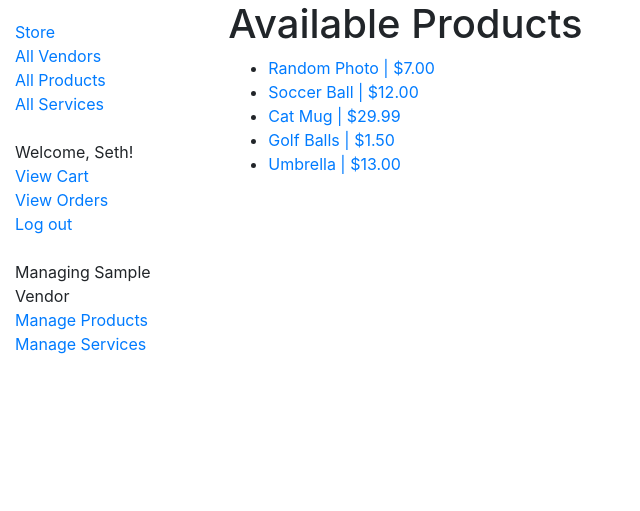
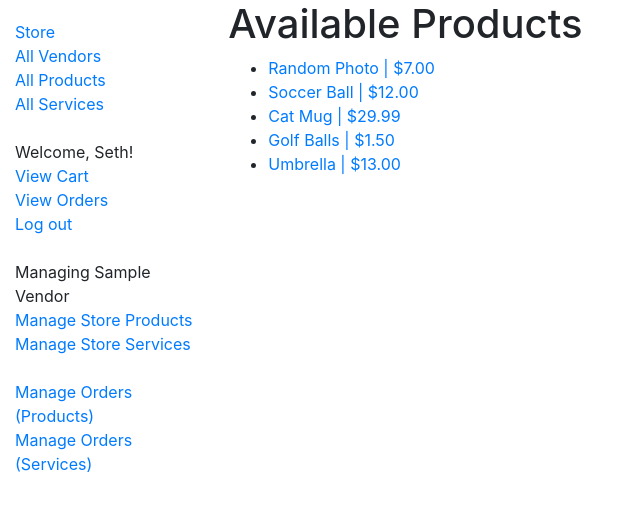
Before and after one commit to selunders/cs360_store, a Django app: page /store/products/ in a window 1280 px wide. Shown: the top 511 px of the page, without its empty margins (0-640 px from the left). Run offline with Django 4.2, Linux system fonts and the light colour scheme; a user stored in the database is signed in; data comes from the database, SQL or seed files in the repository.

Commit message:
Add views to manage ordered products/services

```diff
--- a/cs360store/storeApp/templates/base_generic.html
+++ b/cs360store/storeApp/templates/base_generic.html
@@ -31,8 +31,11 @@
           {% if perms.storeApp.can_set_active %}
           <br/>
             <li>Managing {{ user.vendor.vendor_name }}</li>
-            <li><a href="{% url 'manage-products' %}">Manage Products</a></li>
-            <li><a href="{% url 'manage-services' %}">Manage Services</a></li>
+            <li><a href="{% url 'manage-products' %}">Manage Store Products</a></li>
+            <li><a href="{% url 'manage-services' %}">Manage Store Services</a></li>
+            <br/>
+            <li><a href="{% url 'manage-product-orders' %}">Manage Orders (Products)</a></li>
+            <li><a href="{% url 'manage-service-orders' %}">Manage Orders (Services)</a></li>
           {% endif %}
         </ul>
      {% endblock %}
--- a/cs360store/storeApp/urls.py
+++ b/cs360store/storeApp/urls.py
@@ -35,6 +35,8 @@ urlpatterns += [
 urlpatterns += [
     path('manage-products/', views.ManageProductsView.as_view(), name='manage-products'),
     path('manage-services/', views.ManageServicesView.as_view(), name='manage-services'),
+    path('manage-product-orders/', views.ManageProductOrdersView.as_view(), name='manage-product-orders'),
+    path('manage-service-orders/', views.ManageServiceOrdersView.as_view(), name='manage-service-orders'),
     # path('pending-orders/', views.PendingOrdersView.as_view(), name='pending-orders'),
     # path('fulfilled-orders/', views.FulfilledOrdersView.as_view(), name='fulfilled-orders'),
 ]
--- a/cs360store/storeApp/views.py
+++ b/cs360store/storeApp/views.py
@@ -93,6 +93,22 @@ class ManageServicesView(PermissionRequiredMixin, generic.ListView):
     permission_required = 'storeApp.can_set_active'
     def get_queryset(self):
         return ServiceListing.objects.filter(vendor=self.request.user.vendor)
+
+class ManageProductOrdersView(PermissionRequiredMixin, generic.ListView):
+    """Generic view for managing a vendor's sold products."""
+    model = InvoiceProduct
+    template_name = 'storeApp/vendors/manage_product_orders.html'
+    permission_required = 'storeApp.can_set_active'
+    def get_queryset(self):
+        return InvoiceProduct.objects.filter(vendor=self.request.user.vendor)
+
+class ManageServiceOrdersView(PermissionRequiredMixin, generic.ListView):
+    """Generic view for managing a vendor's sold products."""
+    model = InvoiceService
+    template_name = 'storeApp/vendors/manage_service_orders.html'
+    permission_required = 'storeApp.can_set_active'
+    def get_queryset(self):
+        return InvoiceService.objects.filter(vendor=self.request.user.vendor)
 
 class ProductListingCreateView(LoginRequiredMixin, PermissionRequiredMixin, CreateView):
     permission_required = 'storeApp.can_set_active'
```
Also changed, not shown: cs360store/storeApp/templates/storeApp/vendors/manage_product_orders.html (added, +15 -0 lines), cs360store/storeApp/templates/storeApp/vendors/manage_service_orders.html (added, +15 -0 lines).
